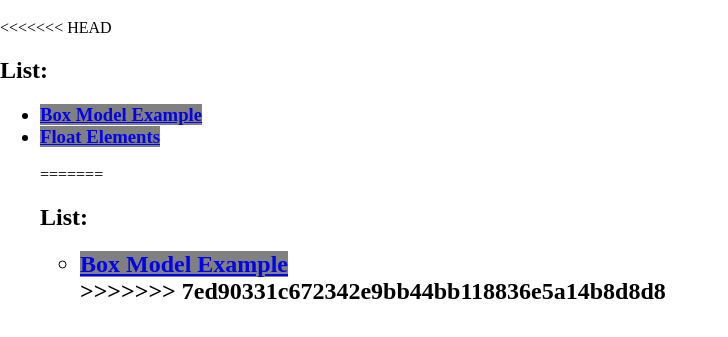
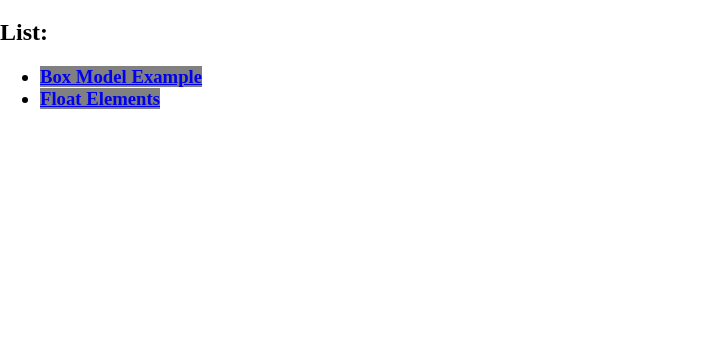
Before and after one commit to jonaynmarch12/coursera-test, a plain HTML site: page site/index.html in a window 1280 px wide. Shown: the part 61-398 px from the top of the page, without its empty margins (0-728 px from the left). Drawn offline with Linux system fonts and the light colour scheme.

Commit message:
Float Elements Example

```diff
--- a/site/index.html
+++ b/site/index.html
@@ -11,18 +11,12 @@
 <body>
     <header><h1>Coursera Test Examples</h1></header>
     <div>
-<<<<<<< HEAD
         <h2>List:</h2>
         <ul>
             <h3>
                 <li><a href="box-model/box-model.html" target="_blank">Box Model Example</a></li>
                 <li><a href="float-elements/float-elements.html" target="_blank">Float Elements</a></li>
             </h3>
-=======
-        <h2>List:<h2>
-        <ul>
-            <li><a href="box-model/index.html" target="_blank">Box Model Example</a></li>
->>>>>>> 7ed90331c672342e9bb44bb118836e5a14b8d8d8
         </ul>
     </div>
 </body>
```
